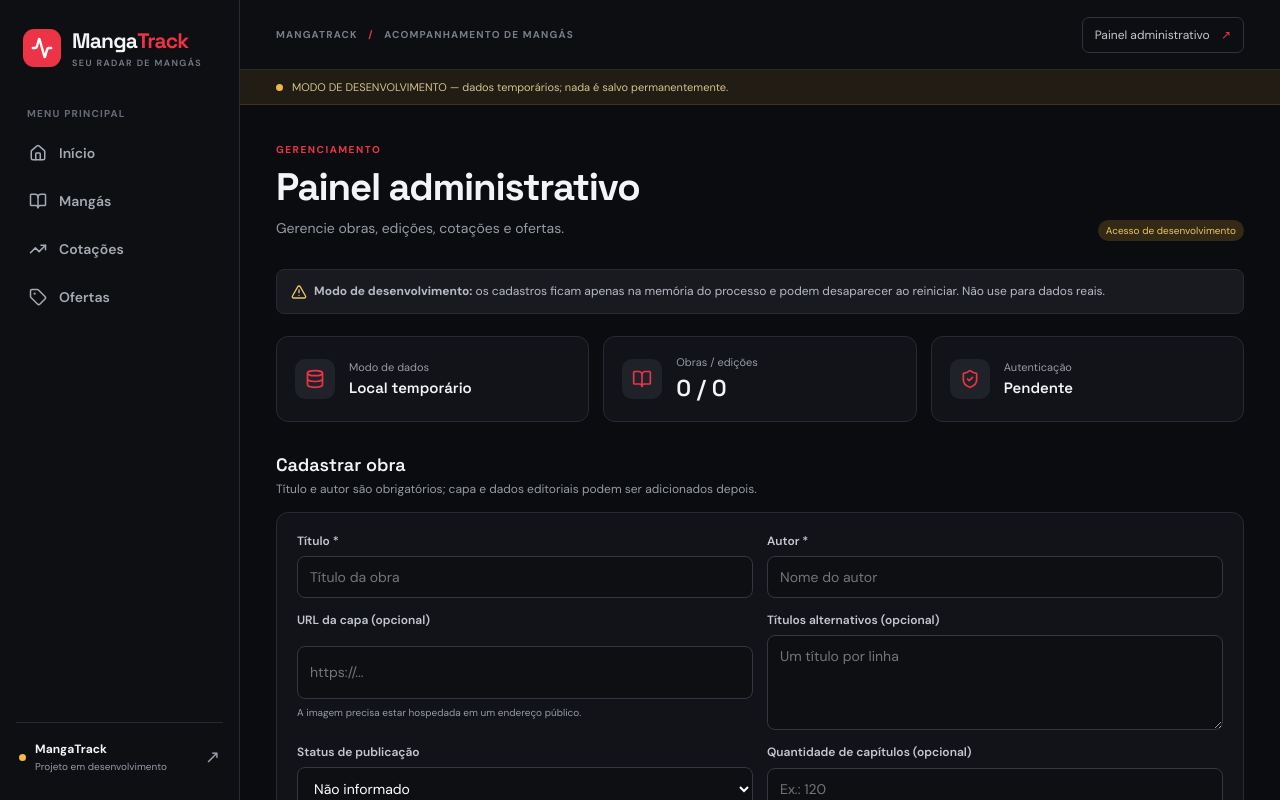
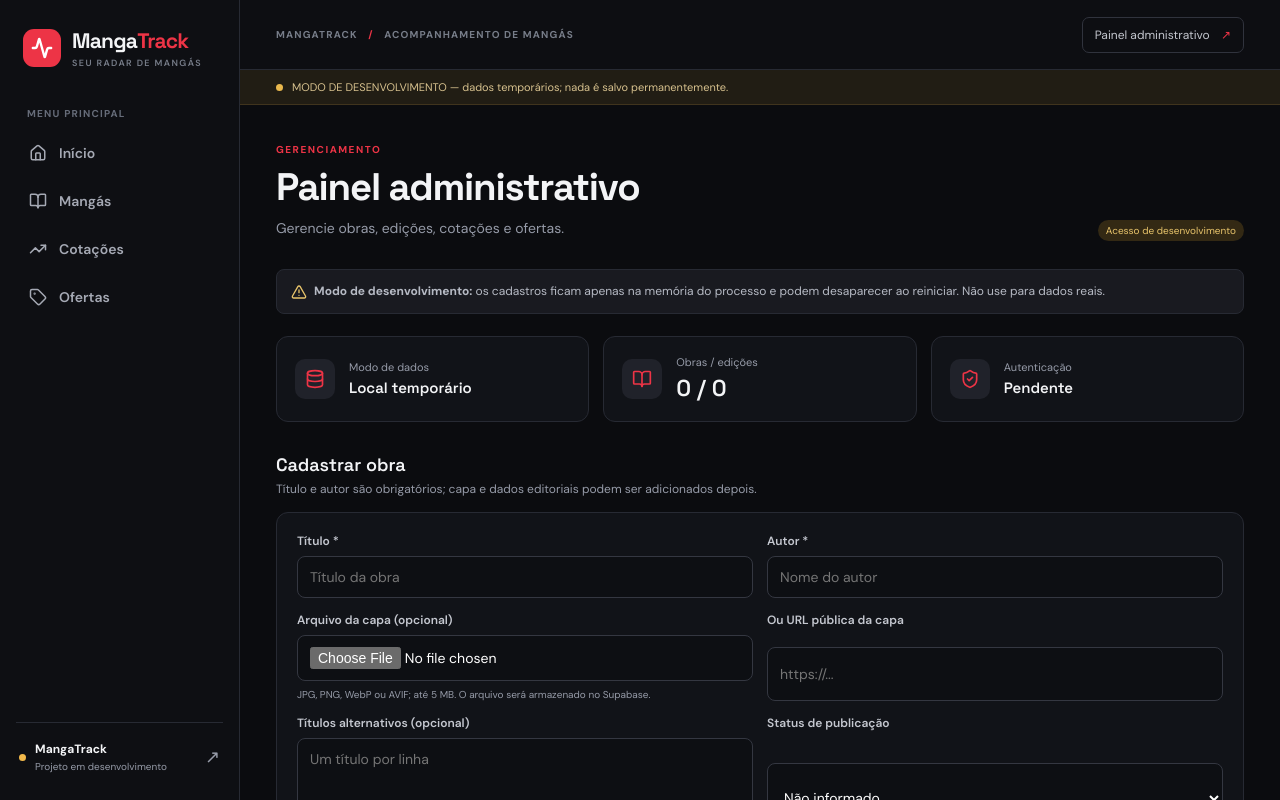
Before and after one commit to plpa12/MangaTrack, a Next.js app: page /admin in a window 1280 px wide. Shown: the top 800 px of the page. Built offline with nearby package versions, Linux system fonts and the light colour scheme; no server answers.

Commit message:
Add cover upload controls to admin forms

```diff
--- a/app/admin/manga-form.tsx
+++ b/app/admin/manga-form.tsx
@@ -14,7 +14,7 @@ export default function MangaForm() {
     <div className="form-grid">
       <div className="field"><label htmlFor="title">Título *</label><input id="title" name="title" required maxLength={180} placeholder="Título da obra"/></div>
       <div className="field"><label htmlFor="author">Autor *</label><input id="author" name="author" required maxLength={180} placeholder="Nome do autor"/></div>
-      <div className="field"><label htmlFor="coverUrl">URL da capa (opcional)</label><input id="coverUrl" name="coverUrl" type="url" placeholder="https://..."/><span className="field-hint">A imagem precisa estar hospedada em um endereço público.</span></div>
+      <div className="field"><label htmlFor="coverFile">Arquivo da capa (opcional)</label><input id="coverFile" name="coverFile" type="file" accept="image/jpeg,image/png,image/webp,image/avif"/><span className="field-hint">JPG, PNG, WebP ou AVIF; até 5 MB. O arquivo será armazenado no Supabase.</span></div><div className="field"><label htmlFor="coverUrl">Ou URL pública da capa</label><input id="coverUrl" name="coverUrl" type="url" placeholder="https://..."/></div>
       <div className="field"><label htmlFor="alternativeTitles">Títulos alternativos (opcional)</label><textarea id="alternativeTitles" name="alternativeTitles" rows={2} placeholder={"Um título por linha"}/></div>
       <div className="field"><label htmlFor="publicationStatus">Status de publicação</label><select id="publicationStatus" name="publicationStatus" defaultValue="unknown"><option value="unknown">Não informado</option><option value="ongoing">Em publicação</option><option value="completed">Finalizado</option><option value="hiatus">Hiato</option></select></div>
       <div className="field"><label htmlFor="chapterCount">Quantidade de capítulos (opcional)</label><input id="chapterCount" name="chapterCount" type="number" min="0" step="1" placeholder="Ex.: 120"/></div>
```
